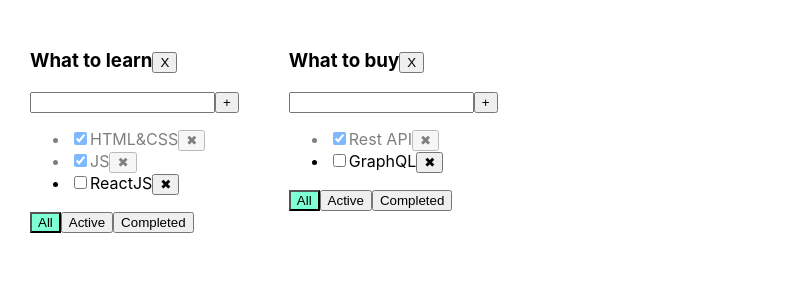
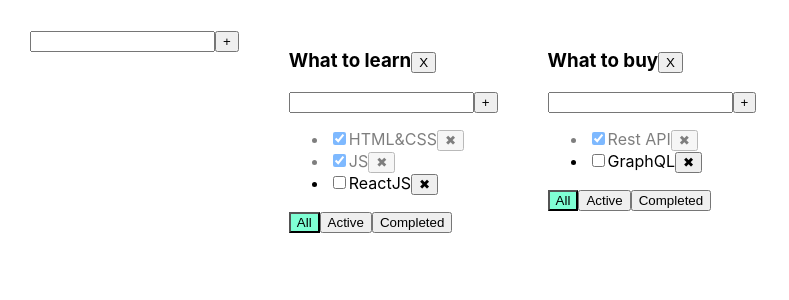
Before and after one commit to mrAxekash/todolist, a React (Create React App) app: page / in a window 1280 px wide. Shown: the top 300 px of the page, without its empty margins (0-789 px from the left). Built offline with nearby package versions, Linux system fonts and the light colour scheme.

Commit message:
Add editableSpan, addItemForm, refactoring code

```diff
--- /dev/null
+++ b/src/AddItemForm.tsx
@@ -0,0 +1,52 @@
+import * as React from 'react';
+import {ChangeEvent, KeyboardEvent, useState} from "react";
+
+type Props = {
+    callback: (title: string) => void
+};
+export const AddItemForm = (props: Props) => {
+
+    const [title, setTitle] = useState('')
+    const [error, setError] = useState<string | null>(null)
+
+    const onChangeHandler = (e: ChangeEvent<HTMLInputElement>) => {
+        setTitle(e.currentTarget.value)
+        setError(null)
+    }
+
+    const onKeyDownHandler = (e: KeyboardEvent<HTMLInputElement>) => {
+        setError(null)
+        if(e.key === 'Enter') {
+            props.callback(title)
+            setTitle('')
+        }
+    }
+
+    const addItem = () => {
+        if (title.trim() !== '') {
+            props.callback(title.trim())
+            setTitle('')
+        } else {
+            setError('Error! Title is required!')
+        }
+    }
+
+
+
+    return (
+        <div>
+            <input
+                onChange={onChangeHandler}
+                value={title}
+                onKeyDown={onKeyDownHandler}
+                className={error ? 'error' : ''}
+            />
+            <button
+                onClick={addItem}
+            >
+                +
+            </button>
+            {error && <div className={'errorText'}> {error} </div>}
+        </div>
+    );
+};
--- a/src/App.tsx
+++ b/src/App.tsx
@@ -2,6 +2,7 @@ import React, {useState} from 'react';
 import './App.css';
 import {TaskType, Todolist} from "./Todolist";
 import {v1} from "uuid";
+import { AddItemForm } from './AddItemForm';
 
 export type FilteredValuesType = 'all' | 'active' | 'completed'
 
@@ -16,16 +17,6 @@ export type TasksType = {
 }
 
 function App() {
-
-    // let [tasks, setTasks] = useState([
-    //     {id: v1(), title: "HTML&CSS", isDone: true},
-    //     {id: v1(), title: "JS", isDone: true},
-    //     {id: v1(), title: "ReactJS", isDone: false},
-    //     {id: v1(), title: "Node JS", isDone: false},
-    //     {id: v1(), title: "GraphQL", isDone: false}
-    // ])
-    //
-    // let [filter, setFilter] = useState<FilteredValuesType>('all')
 
     let todolistID1 = v1()
     let todolistID2 = v1()
@@ -67,6 +58,10 @@ function App() {
         setTasks({...tasks, [todolistID]: tasks[todolistID].map(task => task.id === taskId ? {...task, isDone } : task)})
     }
 
+    const changeTaskTitle = (todolistID: string, taskID: string, newTitle: string) => {
+        setTasks({...tasks, [todolistID]: tasks[todolistID].map(task => task.id === taskID ? {...task, title: newTitle} : task ) })
+    }
+
     //todolists function
 
     const deleteTodolist = (todolistID: string) => {
@@ -74,11 +69,19 @@ function App() {
         delete tasks[todolistID]
     }
 
+    const addTodolist = (title: string) => {
+        let newTodolist: TodolistsType = {id: v1(), title, filter: 'all'}
+        setTodolists([newTodolist, ...todolists])
+        setTasks({...tasks, [newTodolist.id]: []})
+    }
 
-
+    const changeTodolistTitle = (todolistID: string, newTitle: string) => {
+        setTodolists(todolists.map(todolist => todolist.id === todolistID ? {...todolist, title: newTitle} : todolist))
+    }
 
     return (
         <div className="App">
+            <AddItemForm callback={addTodolist} />
             {todolists.map(todolist => {
 
                 let taskForTodolist = tasks[todolist.id]
@@ -102,18 +105,11 @@ function App() {
                         changeTaskStatus={changeTaskStatus}
                         deleteTask={deleteTask}
                         deleteTodolist={deleteTodolist}
+                        changeTaskTitle={changeTaskTitle}
+                        changeTodolistTitle={changeTodolistTitle}
                     />
                 )
             })}
-            {/*<Todolist*/}
-            {/*    title={'What to learn'}*/}
-            {/*    tasks={filteredTasks}*/}
-            {/*    deleteTask={deleteTask}*/}
-            {/*    filter={filter}*/}
-            {/*    changeFilter={changeFilter}*/}
-            {/*    addTask={addTask}*/}
-            {/*    changeTaskStatus={changeTaskStatus}*/}
-            {/*/>*/}
         </div>
     );
 }
--- /dev/null
+++ b/src/EditableSpan.tsx
@@ -0,0 +1,43 @@
+import * as React from 'react';
+import {ChangeEvent, useState} from "react";
+
+type Props = {
+    value: string
+    callback: (newTitle: string) => void
+};
+export const EditableSpan = (props: Props) => {
+
+    let [editMode, setEditMode] = useState(false)
+    let [value, setValue] = useState(props.value)
+
+    const activateEditMode = () => {
+        setEditMode(true)
+        setValue(props.value)
+    }
+    const activateViewMode = () => {
+        setEditMode(false)
+        props.callback(value)
+    }
+
+    const onChangeHandler = (e: ChangeEvent<HTMLInputElement>) => {
+        setValue(e.currentTarget.value)
+    }
+
+    return (
+        <>
+            {editMode ?
+                <input
+                    value={value}
+                    autoFocus
+                    onBlur={activateViewMode}
+                    onChange={onChangeHandler}
+                    type="text"/> :
+                <span
+                    onDoubleClick={activateEditMode}>
+                    {props.value}
+                    </span>}
+
+
+        </>
+    );
+};
--- a/src/Todolist.tsx
+++ b/src/Todolist.tsx
@@ -1,6 +1,9 @@
 import * as React from 'react';
 import {FilteredValuesType} from "./App";
 import {ChangeEvent, useState, KeyboardEvent} from "react";
+import { AddItemForm } from './AddItemForm';
+import { EditableSpan } from './EditableSpan';
+
 
 export type TaskType = {
     id: string
@@ -18,29 +21,13 @@ type Props = {
     addTask: (newTaskTitle: string, todolistID: string) => void
     changeTaskStatus: (taskId: string, isDone: boolean, todolistID: string) => void
     deleteTodolist: (todolistID: string) => void
+    changeTaskTitle: (todolistID: string, taskID: string, newTitle: string) => void
+    changeTodolistTitle: (todolistID: string, newTitle: string) => void
 };
 export const Todolist = (props: Props) => {
 
-    const [title, setTitle] = useState('')
-    const [error, setError] = useState<string | null>(null)
-
-    const addTask = () => {
-        if (title.trim() !== '') {
-            props.addTask(title.trim(), props.id)
-            setTitle('')
-        } else {
-            setError('Error! Title is required!')
-        }
-    }
-
-    const onChangeHandler = (e: ChangeEvent<HTMLInputElement>) => {
-        setTitle(e.currentTarget.value)
-        setError(null)
-    }
-
-    const onKeyDownHandler = (e: KeyboardEvent<HTMLInputElement>) => {
-        setError(null)
-        if (e.key === 'Enter') addTask()
+    const addTask = (title: string) => {
+        props.addTask(title, props.id)
     }
 
     const onAllClickHandler = () => props.changeFilter( props.id ,'all')
@@ -54,26 +41,24 @@ export const Todolist = (props: Props) => {
         props.deleteTodolist(props.id)
     }
 
+    const changeTodolistTitle = (newTitle: string) => {
+        props.changeTodolistTitle(props.id, newTitle)
+    }
+
 
     return (
         <div>
             <h3>
-                {props.title}
+                <EditableSpan value={props.title} callback={changeTodolistTitle} />
                 <button onClick={deleteTodolist}>X</button>
             </h3>
-
-            <div>
-                <input
-                    onChange={onChangeHandler}
-                    value={title}
-                    onKeyDown={onKeyDownHandler}
-                    className={error ? 'error' : ''}
-                />
-                <button onClick={addTask}>+</button>
-                {error && <div className={'errorText'}> {error} </div>}
-            </div>
+            <AddItemForm callback={addTask} />
             <ul>
                 {props.tasks.map(task => {
+
+                    const changeTaskTitle = (newTitle: string) => {
+                        props.changeTaskTitle(props.id, task.id, newTitle)
+                    }
 
                     const onClickHandler = () => props.deleteTask(task.id, props.id)
                     const onChangeHandler = (e: ChangeEvent<HTMLInputElement>) => {
@@ -85,7 +70,10 @@ export const Todolist = (props: Props) => {
                         className={task.isDone ? 'is-done' : ''}
                     >
                         <input type="checkbox" checked={task.isDone} onChange={onChangeHandler}/>
-                        <span>{task.title}</span>
+
+                        <EditableSpan value={task.title} callback={changeTaskTitle} />
+                        {/*<span>{task.title}</span>*/}
+
                         <button onClick={onClickHandler}>✖</button>
                     </li>
                 })}
```
